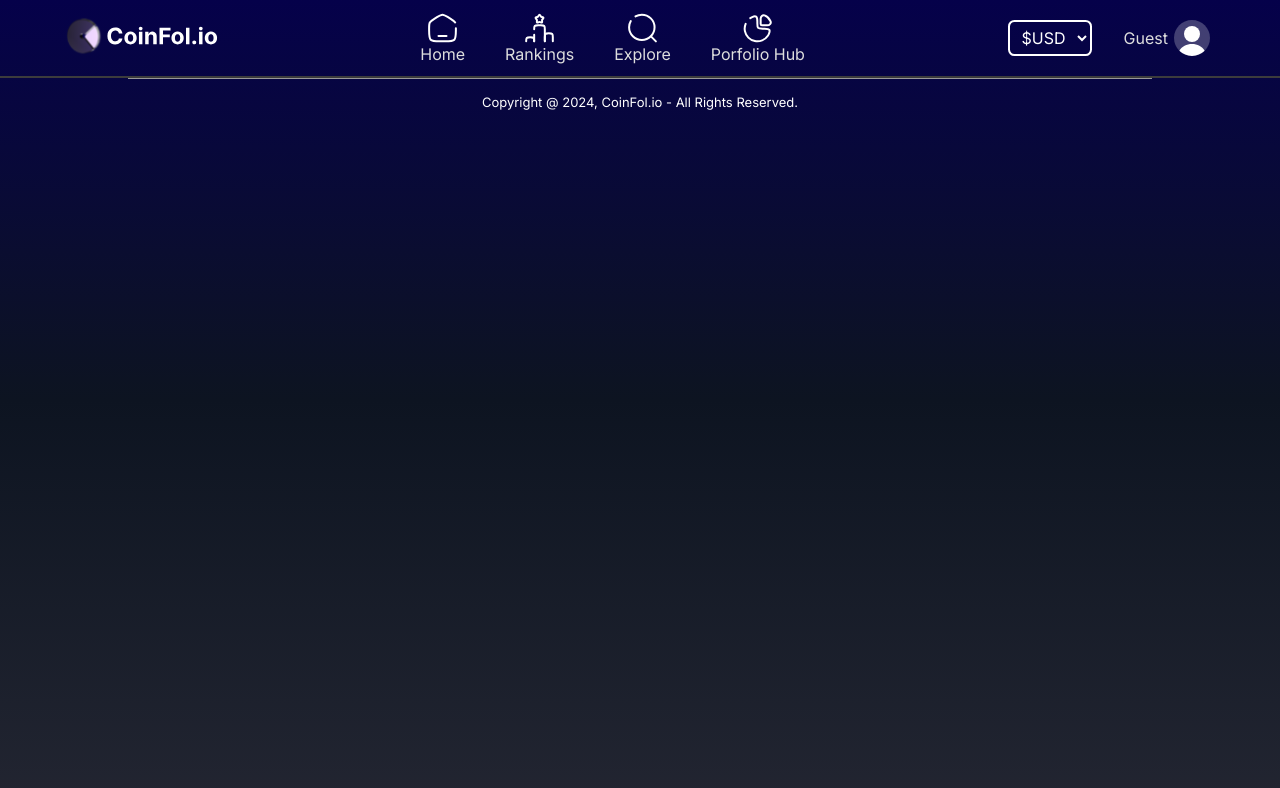
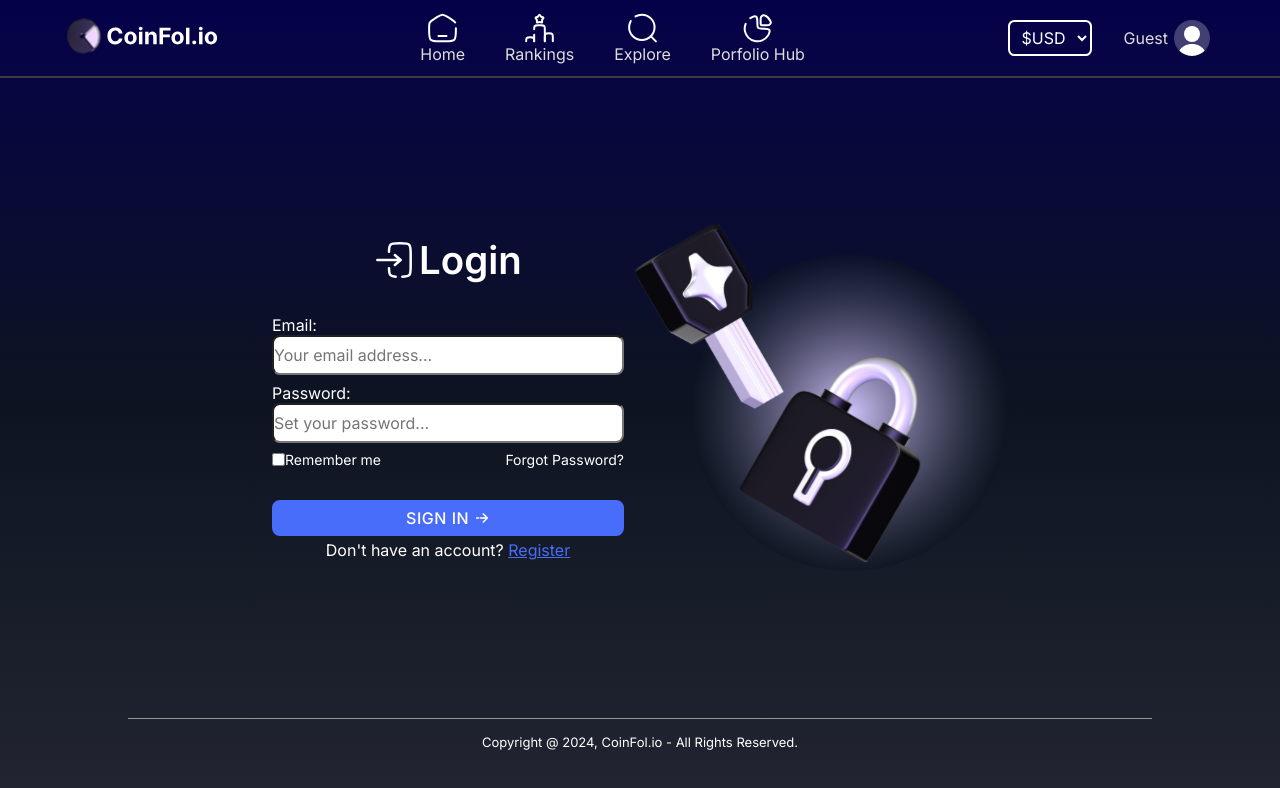
Before and after one commit to dimitarraychev/coinfolio, a React (Vite) app: page /login in a window 1280 px wide. Shown: the top 788 px of the page. Built offline with nearby package versions, Linux system fonts and the light colour scheme; no server answers.

Commit message:
Created Login form component

```diff
--- a/src/App.jsx
+++ b/src/App.jsx
@@ -7,6 +7,7 @@ import Rankings from "./pages/Rankings/Rankings";
 import Explore from "./pages/Explore/Explore";
 import Footer from "./components/Footer/Footer";
 import Register from "./pages/Register/Register";
+import Login from "./pages/Login/Login";
 
 const App = () => {
 	return (
@@ -18,6 +19,7 @@ const App = () => {
 				<Route path="/explore" element={<Explore />} />
 				<Route path="/coin/:coinId" element={<Coin />} />
 				<Route path="/register" element={<Register />} />
+				<Route path="/login" element={<Login />} />
 			</Routes>
 			<Footer />
 		</div>
--- /dev/null
+++ b/src/pages/Login/Login.css
@@ -0,0 +1,60 @@
+section.login {
+	display: flex;
+	align-items: center;
+	justify-content: center;
+	padding: 2rem;
+	min-height: 80vh;
+}
+
+section.login form {
+	display: flex;
+	width: 22rem;
+	flex-direction: column;
+	align-items: flex-start;
+}
+
+section.login form .header-wrapper {
+	align-self: center;
+}
+
+section.login .form-input {
+	width: 100%;
+	margin-bottom: 0.5rem;
+	height: 2.5rem;
+	border-radius: 0.5rem;
+	color: black;
+}
+
+section.login .login-img {
+	height: 30vw;
+	aspect-ratio: 1/1;
+}
+
+section.login form .link {
+	align-self: center;
+	margin-top: 0.3rem;
+}
+
+section.login form .link span {
+	color: var(--btn-color);
+	text-decoration: underline;
+}
+
+section.login form .actions-wrapper {
+	display: flex;
+	font-size: 14px;
+	width: 100%;
+	justify-content: space-between;
+	margin-bottom: 2rem;
+}
+
+section.login form .remember-me {
+	display: flex;
+}
+
+section.login form .remember-me input:hover,
+section.login form .remember-me label:hover,
+section.login form .actions-wrapper p:hover {
+	cursor: pointer;
+	filter: brightness(0.8);
+}
--- /dev/null
+++ b/src/pages/Login/Login.jsx
@@ -0,0 +1,89 @@
+import React, { useState } from "react";
+import { Link } from "react-router-dom";
+
+import "./Login.css";
+import loginImg from "../../assets/images/login-register.svg";
+import loginIcon from "../../assets/icons/login-icon.svg";
+import arrowRight from "../../assets/icons/arrow-right.svg";
+import Button from "../../components/Button/Button";
+
+const Login = () => {
+	const [inputs, setInputs] = useState({});
+	const [rememberMe, setRememberMe] = useState(false);
+
+	const handleChange = (event) => {
+		const name = event.target.name;
+		const value = event.target.value;
+		setInputs((values) => ({ ...values, [name]: value }));
+	};
+
+	const handleRememberMeChange = () => {
+		setRememberMe(!rememberMe);
+	};
+
+	const handleSubmit = (event) => {
+		event.preventDefault();
+		alert(inputs);
+	};
+
+	return (
+		<section className="login">
+			<form onSubmit={handleSubmit}>
+				<div className="header-wrapper">
+					<img src={loginIcon} alt="login" />
+					<h2>Login</h2>
+				</div>
+
+				<label htmlFor="email">Email:</label>
+				<input
+					type="email"
+					name="email"
+					id="email"
+					className="form-input"
+					autoComplete="email"
+					placeholder="Your email address..."
+					value={inputs.email || ""}
+					onChange={handleChange}
+				/>
+
+				<label htmlFor="password">Password:</label>
+				<input
+					type="password"
+					name="password"
+					id="password"
+					className="form-input"
+					autoComplete="current-password"
+					placeholder="Set your password..."
+					value={inputs.password || ""}
+					onChange={handleChange}
+				/>
+				<div className="actions-wrapper">
+					<div className="remember-me">
+						<input
+							type="checkbox"
+							id="remember-me"
+							checked={rememberMe}
+							onChange={handleRememberMeChange}
+						/>
+						<label htmlFor="remember-me">Remember me</label>
+					</div>
+
+					<p>Forgot Password?</p>
+				</div>
+
+				<Button text="sign in" svg={arrowRight} isWide={true} />
+
+				<p className="link">
+					Don't have an account?{" "}
+					<Link to={"/register"}>
+						<span>Register</span>
+					</Link>
+				</p>
+			</form>
+
+			<img src={loginImg} alt="login" className="login-img" />
+		</section>
+	);
+};
+
+export default Login;
```
